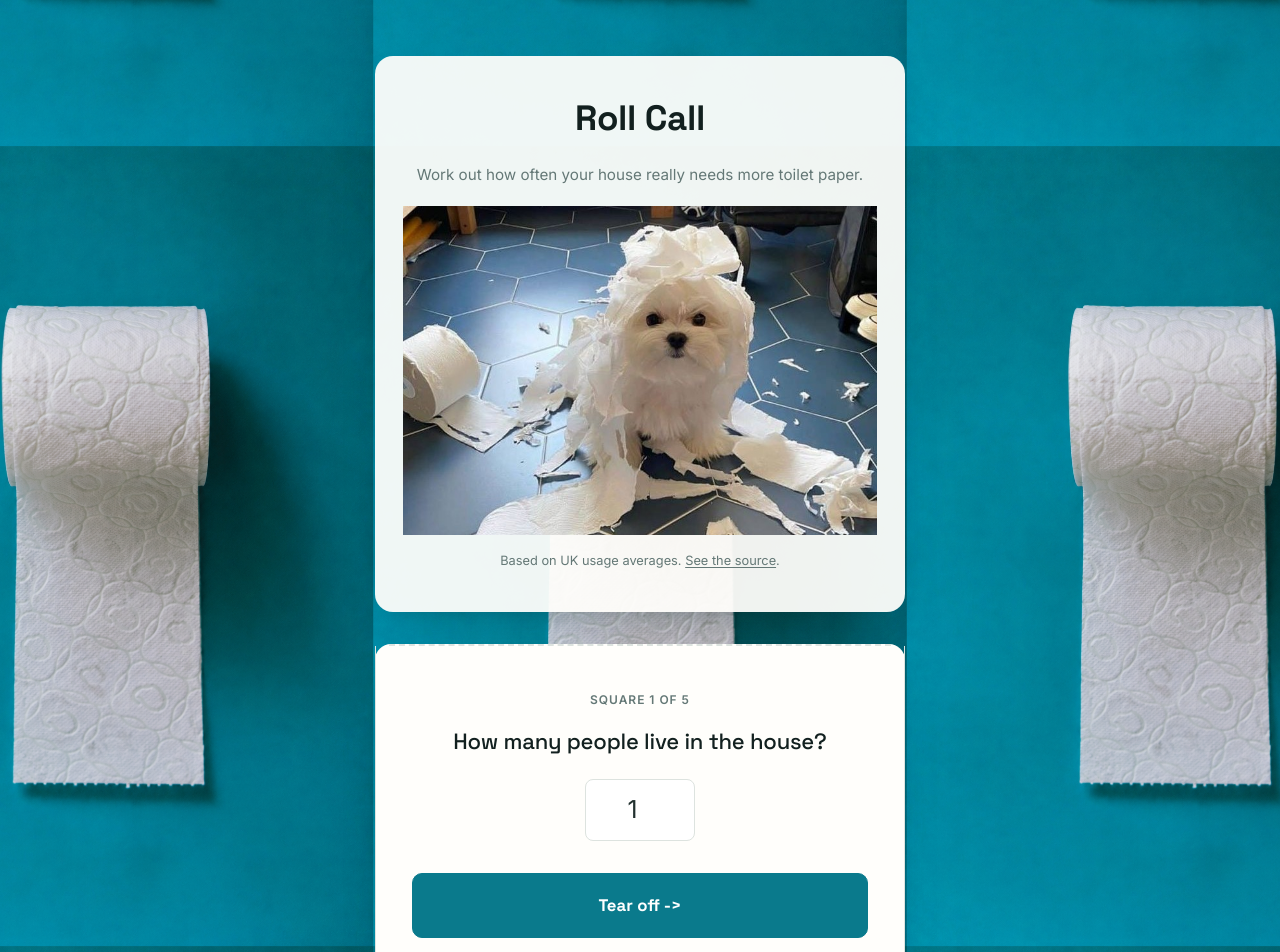
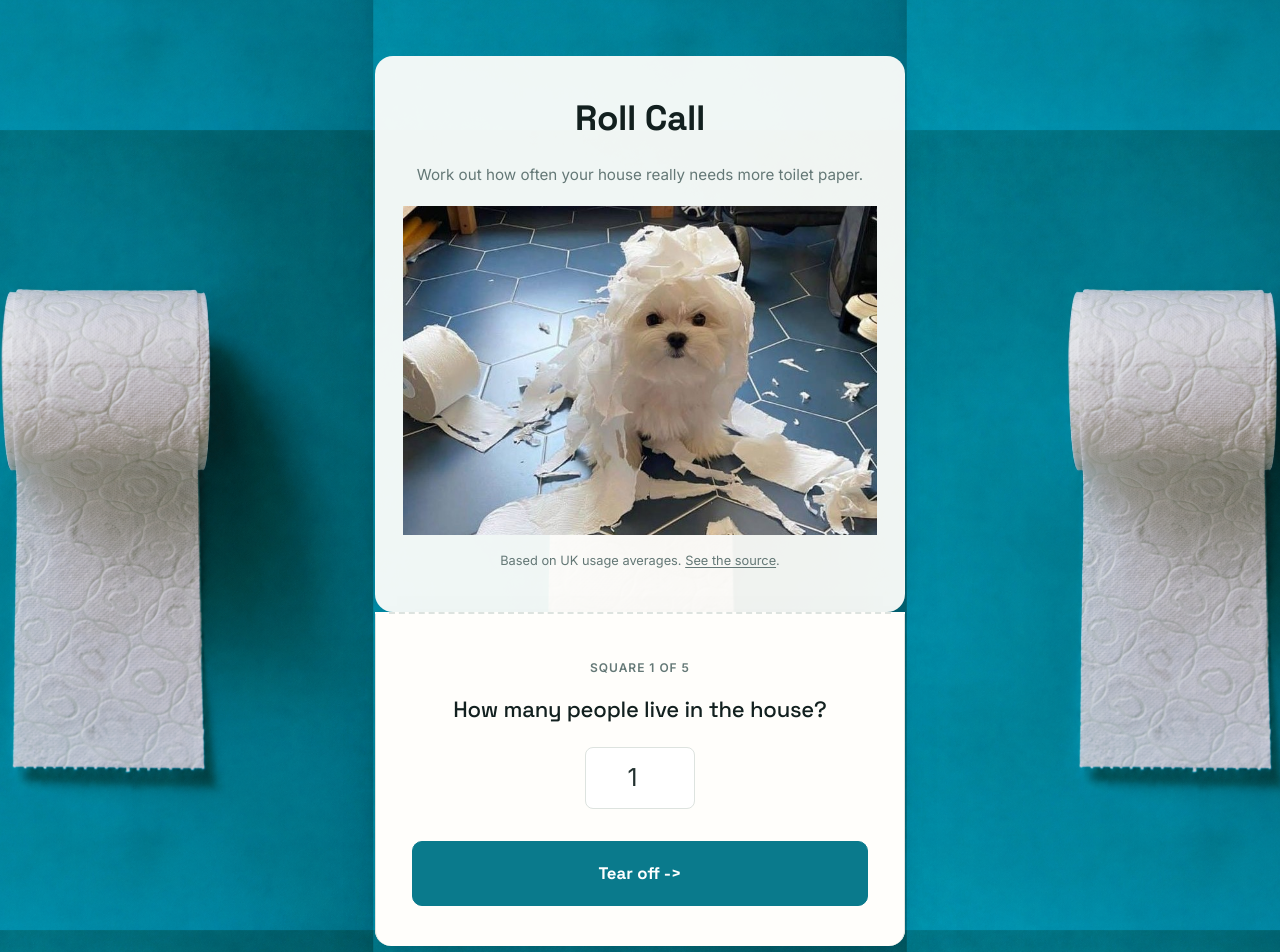
Before and after one commit to karinamercedes/roll-call, a React (Vite) app: page / in a window 1280 px wide. Shown: the top 952 px of the page. Built offline with nearby package versions, Linux system fonts and the light colour scheme.

Commit message:
Update tiles

```diff
--- a/src/App.css
+++ b/src/App.css
@@ -61,7 +61,7 @@ h2 { margin: 0 0 24px; font-size: 1.45rem; line-height: 1.3; font-weight: 500; }
 }
 .roll-photo { display: block; width: 100%; height: 180px; object-fit: cover; object-position: center 30%; }
 
-.stack { margin-top: 32px; }
+.stack { margin-top: 0; }
 
 /* Each "square" of toilet paper, stacked downward, perforation between them.
    Sits on a solid paper card so it stays readable over the tiled photo
@@ -69,7 +69,7 @@ h2 { margin: 0 0 24px; font-size: 1.45rem; line-height: 1.3; font-weight: 500; }
 .square {
   background: var(--paper);
   position: relative;
-  border-radius: 16px;
+  border-radius: 0 0 16px 16px;
   box-shadow: 0 16px 36px -22px rgba(6, 40, 46, 0.5);
 }
 .perforation {
@@ -145,11 +145,11 @@ input:focus, button:focus-visible { outline: 2px solid var(--teal); outline-offs
 .roll-frame {
   width: 100%;
   max-width: 420px;
-  margin: 0 auto 2rem;
+  margin: 0 auto;
   aspect-ratio: 4 / 3;
   overflow: hidden;
-  border-radius: 12px;
-
+  border-radius: 16px 16px 0 0;
+  border-bottom: 3px dashed var(--teal);
 }
 
 .roll-photo {
```
